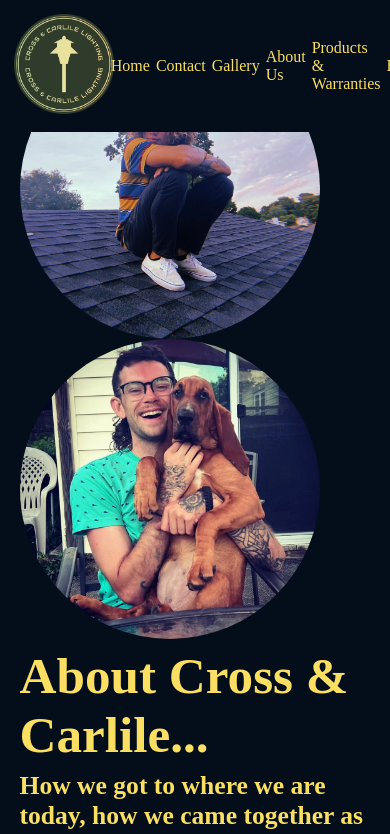
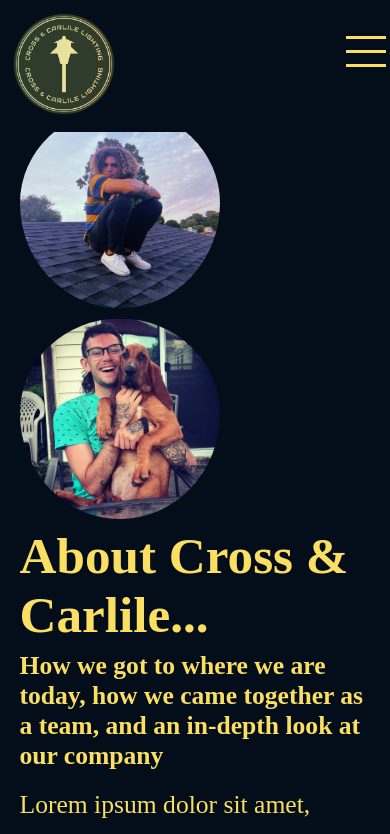
Before and after one commit to bealecs/CCLighting, a React (Create React App) app: page /about in a window 390 px wide. Shown: the top 834 px of the page. Built offline with nearby package versions, Linux system fonts and the light colour scheme.

Commit message:
added hamburger menu

```diff
--- a/package.json
+++ b/package.json
@@ -6,6 +6,7 @@
     "@testing-library/jest-dom": "^5.16.5",
     "@testing-library/react": "^13.4.0",
     "@testing-library/user-event": "^13.5.0",
+    "hamburger-react": "^2.5.0",
     "react": "^18.2.0",
     "react-dom": "^18.2.0",
     "react-player": "^2.12.0",
--- a/src/components/Navbar.jsx
+++ b/src/components/Navbar.jsx
@@ -1,15 +1,38 @@
-import React from "react";
+import React, { useState } from "react";
 import './css/Navbar.css';
 import { Link } from 'react-router-dom';
+import { Squash as Hamburger } from 'hamburger-react';
 
 export const Navbar = (props) => {
 
     const logo = require('../images/cclightinglogo.webp');
+    const [isOpen, setOpen] = useState(false);
 
     return (
         <>
             <div className="nav-container">
                 <Link to="/" className="home-link"><img src={logo} onClick={() => window.scrollTo(0,0)} alt="Cross & Carlile Logo"/></Link>
+                <div className="full-size">
+                    <ul>
+                        <a href="/">Home</a>
+                        <a href="/contact">Contact</a>
+                        <a href="/Gallery">Gallery</a>
+                        <a href="/about">About Us</a>
+                        <a href="/products">Products & Warranties</a>
+                        <a href="/reviews">Reviews</a>
+                        {/* <a href="/Gallery" style={{fontSize:"3rem"}}>💡</a>
+                        🌙 This will be for the darkmode */}
+                    </ul>
+                </div>
+                    <Hamburger toggled={isOpen} toggle={() => {
+                        if(!isOpen){
+                            setOpen(true);
+                        } else {
+                            setOpen(false);
+                        }
+                    }}
+                    size={40} distance="lg" label="Show menu" duration={0.5} />
+                {isOpen &&
                 <ul>
                     <a href="/">Home</a>
                     <a href="/contact">Contact</a>
@@ -19,7 +42,7 @@
                     <a href="/reviews">Reviews</a>
                     {/* <a href="/Gallery" style={{fontSize:"3rem"}}>💡</a>
                     🌙 This will be for the darkmode */}
-                </ul>
+                </ul>}
             </div>
         </>
     )
--- a/src/components/css/About.css
+++ b/src/components/css/About.css
@@ -4,7 +4,7 @@
     font-size: 1.6rem;
     color: #FADF63;
     padding: 5%;
-    padding-top: 10%;
+    padding-top: 12%;
 }
 .about-container h1 {
     margin-top: 2%;
@@ -29,3 +29,26 @@
     flex-wrap: wrap;
     justify-content: flex-start;
 }
+@media only screen and (max-width: 1500px) {
+    .about-container {
+        padding-top: 15%;
+    }
+}
+@media only screen and (max-width: 1000px) {
+    .about-container {
+        padding-top: 18%;
+    }
+}
+@media only screen and (max-width: 750px) {
+    .about-container {
+        padding-top: 25%;
+    }
+    .about-container img {
+        width: 200px;
+    }
+}
+@media only screen and (max-width: 600px) {
+    .about-container img{
+        padding-top: 3%;
+    }
+}
--- a/src/components/css/Contact.css
+++ b/src/components/css/Contact.css
@@ -45,3 +45,23 @@
     background-color: rgb(243, 168, 55, 0.8);
     color: #FADF63;
 }
+@media only screen and (max-width: 1500px) {
+    .contact-container {
+        padding-top: 15%;
+    }
+}
+@media only screen and (max-width: 1000px) {
+    .contact-container {
+        padding-top: 20%;
+    }
+}
+@media only screen and (max-width: 750px) {
+    .contact-container {
+        padding-top: 25%;
+    }
+}
+@media only screen and (max-width: 500px) {
+    .contact-container {
+        padding-top: 30%;
+    }
+}
--- a/src/components/css/Gallery.css
+++ b/src/components/css/Gallery.css
@@ -5,7 +5,7 @@
     flex-wrap: wrap;
     width: 100%;
     margin: auto;
-    margin-top: 5%;
+    padding-top: 5%;
 }
 .gallery-container img {
     width: 17%;
@@ -21,3 +21,23 @@
     box-shadow: #FADF63 4px 4px 12px 4px;
     width: 30%;
 }
+@media only screen and (max-width: 1500px) {
+    .gallery-container {
+        padding-top: 10%;
+    }
+}
+@media only screen and (max-width: 1000px) {
+    .gallery-container {
+        padding-top: 15%;
+    }
+}
+@media only screen and (max-width: 750px) {
+    .gallery-container {
+        padding-top: 20%;
+    }
+}
+@media only screen and (max-width: 500px) {
+    .gallery-container {
+        padding-top: 25%;
+    }
+}
--- a/src/components/css/Navbar.css
+++ b/src/components/css/Navbar.css
@@ -29,6 +29,16 @@
     font-size: 2rem;
     border-radius: 10%;
 }
+.full-size {
+    text-decoration: none;
+    list-style: none;
+    transition: color ease-out 0.2s;
+    cursor: pointer;
+    font-size: 2rem;
+    border-radius: 10%;
+    width: 100%;
+    padding-top: 3%;
+}
 li:hover {
     background-color: #FADF63;
     color: #151415;
@@ -47,6 +57,9 @@
 a.home-link:hover {
     background-color: rgb(4,14,27);
 }
+div.hamburger-react {
+    display: none;
+}
 @media only screen and (max-width: 1500px) {
     .nav-container a {
         font-size: 1.5rem;
@@ -61,5 +74,40 @@
     }
 }
 @media only screen and (max-width: 750px) {
-
+    div.hamburger-react {
+        display: flex;
+        justify-content: flex-end;
+        margin-left: 70%;
+        margin-top: 7%;
+    }
+    .nav-container ul {
+        display: flex;
+        flex-direction: column;
+        position: fixed;
+        z-index: 1;
+        background-color: #313C2B;
+        width: fit-content;
+        text-align: center;
+        text-decoration: underline;
+        line-height: 3rem;
+    }
+    .full-size {
+        display: none;
+    }
 }
+@media only screen and (max-width: 500px) {
+    div.hamburger-react {
+        display: flex;
+        justify-content: flex-end;
+        margin-left: 60%;
+        margin-top: 7%;
+    }
+}
+@media only screen and (max-width: 300px) {
+    div.hamburger-react {
+        display: flex;
+        justify-content: flex-end;
+        margin-left: 30%;
+        margin-top: 7%;
+    }
+}
--- a/src/components/css/Products.css
+++ b/src/components/css/Products.css
@@ -41,3 +41,24 @@
 .products-container a:hover {
     color: #FADF63;
 }
+@media only screen and (max-width: 1500px) {
+    .products-container {
+        padding-top: 20%;
+    }
+    .light-example {
+        width: 45%;
+    }
+}
+@media only screen and (max-width: 1000px) {
+    .about-container {
+        padding-top: 25%;
+    }
+    .light-example {
+        width: 100%;
+    }
+}
+@media only screen and (max-width: 600px) {
+    .light-example {
+        padding-top: 10%;
+    }
+}
--- a/src/components/css/Reviews.css
+++ b/src/components/css/Reviews.css
@@ -31,3 +31,21 @@
     text-decoration: underline;
     padding: 0;
 }
+@media only screen and (max-width: 1500px) {
+    .review-container {
+        padding-top: 15%;
+    }
+}
+@media only screen and (max-width: 1200px) {
+    .testimonial-card {
+        width: 90%;
+    }
+    .testimonial-card p {
+        width: 80%;
+    }
+}
+@media only screen and (max-width: 700px) {
+    .review-container {
+        padding-top: 25%;
+    }
+}
```
Also changed, not shown: 1 other file (tests, documents, lock files or other folders).
